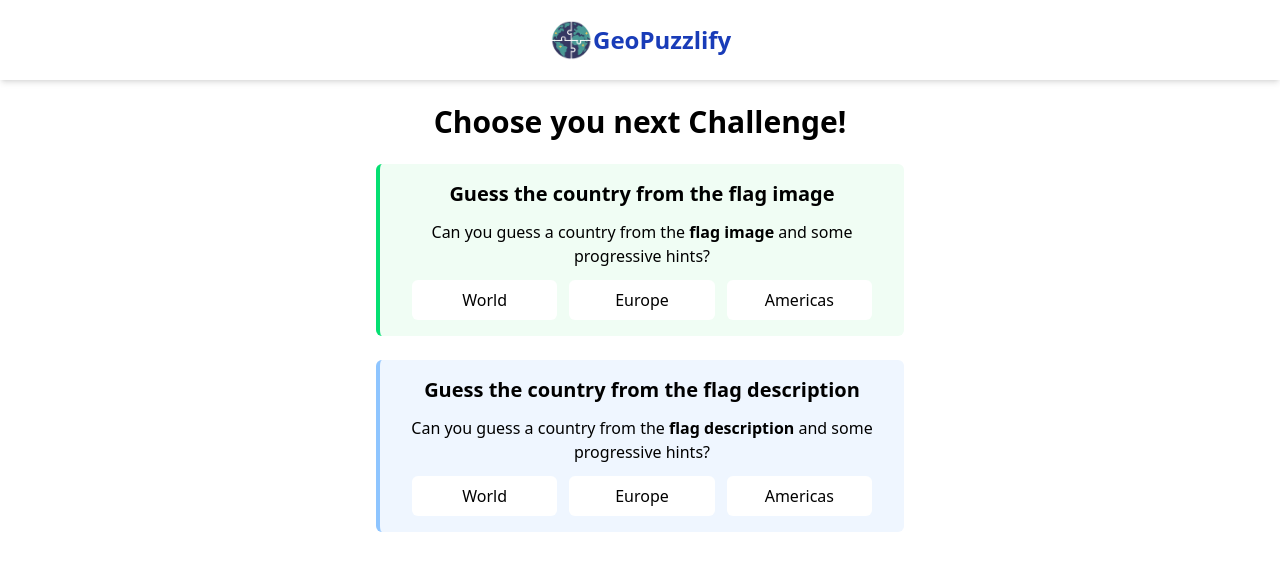
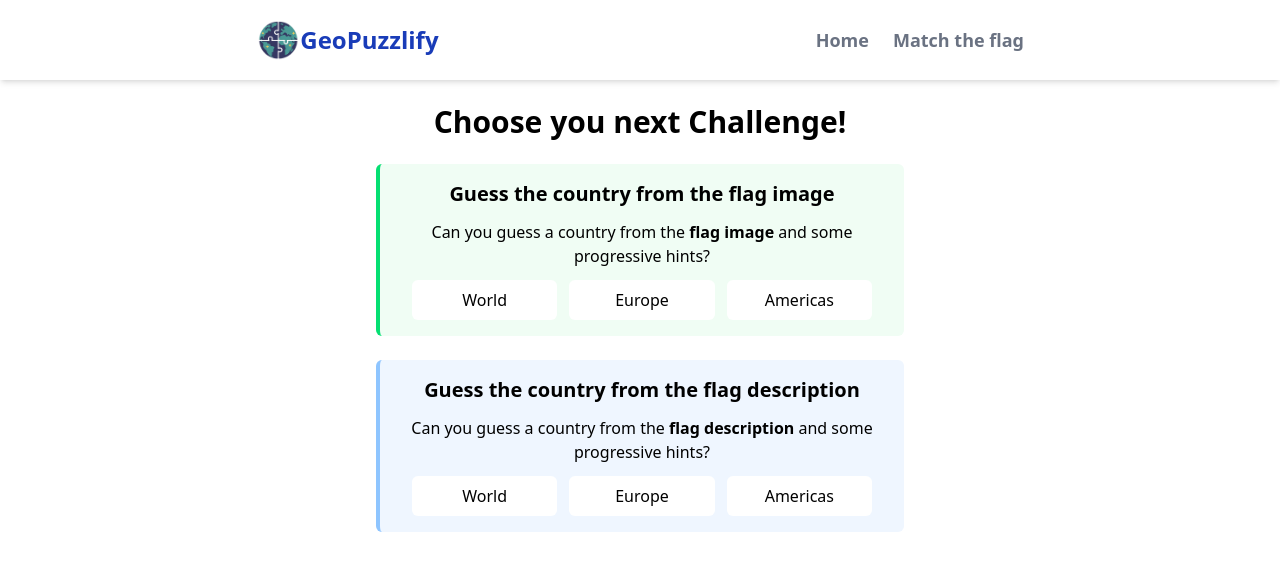
Before and after one commit to marcosfparreiras/geo-games, a Vue app: page / in a window 1280 px wide. Shown: the top 570 px of the page. Built offline with nearby package versions, Linux system fonts and the light colour scheme.

Commit message:
Update navbar adding the item to go to MatchTheFlag game. Also in the subgames, make the title clickable to go back to the overview page

```diff
--- a/src/components/MatchFlagsDropdown.vue
+++ b/src/components/MatchFlagsDropdown.vue
@@ -1,6 +1,9 @@
 <template>
   <GamePageWrapper>
-    <h1 class="text-2xl font-bold text-center">Match the Flags</h1>
+    <h1 @click="goToGameOverviewPage"
+      class="text-2xl font-bold text-center inline-block mx-auto hover:text-gray-500 hover:cursor-pointer">
+      Match the Flags
+    </h1>
     <h2 class="text-xl font-bold mb-4 text-center text-gray-500">{{ subGameTitle }}</h2>
 
     <div class="space-y-3">
@@ -138,6 +141,10 @@
 import { ref, computed, reactive, onMounted, watch } from 'vue'
 import GamePageWrapper from './GamePageWrapper.vue'
 import ChallengeFriends from './ChallengeFriends.vue'
+
+import { useRouter } from 'vue-router'
+
+const router = useRouter()
 
 const props = defineProps({
   countries: Array, // List of CountryData
@@ -313,6 +320,12 @@ const resetGame = () => {
   modalVisible.value = false
 }
 
+// function goToGameOverviewPage
+
+const goToGameOverviewPage = () => {
+  router.push({ name: 'MatchTheFlagOverview' });
+};
+
 
 
 
--- a/src/components/NavBar.vue
+++ b/src/components/NavBar.vue
@@ -2,12 +2,22 @@
   <!-- <div class="bg-gray-100 shadow-md"> -->
   <div class="bg-white shadow-md">
     <div class="px-6">
-      <!-- <div class="max-w-3xl mx-auto w-full flex items-center justify-between h-20"> -->
-      <div class="max-w-3xl mx-auto w-full flex items-center justify-center h-20 space-x-1">
+      <div class="max-w-3xl mx-auto w-full flex items-center justify-between h-20">
+        <!-- <div class="max-w-3xl mx-auto w-full flex items-center justify-center h-20 space-x-1"> -->
         <router-link :to="{ name: 'HomePage' }" class="flex items-center">
           <img src="/logo-nobg.png" alt="SafePasswordGen logo" class="h-10 w-auto" />
           <span class="text-2xl font-bold text-blue-800">GeoPuzzlify</span>
         </router-link>
+
+        <div class="flex space-x-6 text-lg font-bold text-gray-500 ">
+          <router-link :to="{ name: 'HomePage' }" class="flex items-center">
+            <span class="hover:text-gray-700 hover:scale-103">Home</span>
+          </router-link>
+
+          <router-link :to="{ name: 'MatchTheFlagOverview' }" class="flex items-center">
+            <span class="hover:text-gray-700 hover:scale-103">Match the flag</span>
+          </router-link>
+        </div>
       </div>
     </div>
   </div>
```
